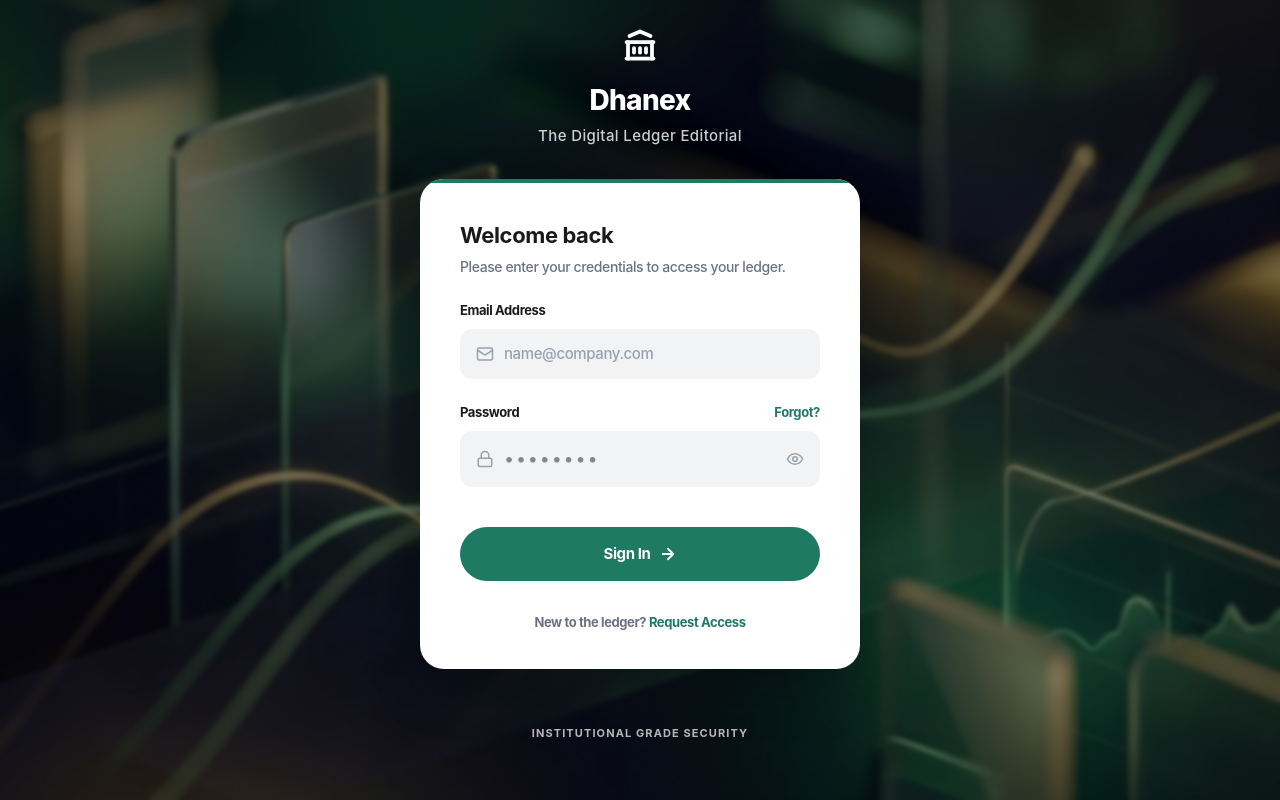
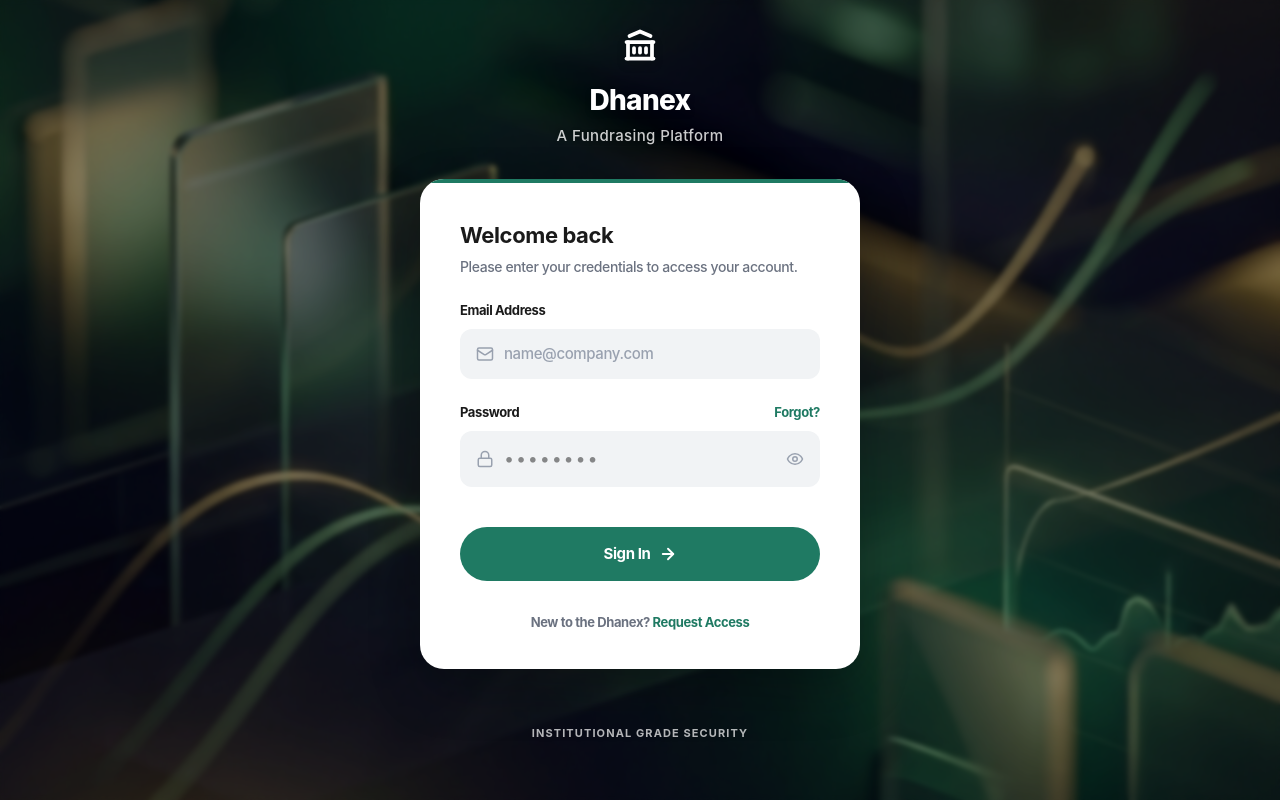
Before and after one commit to shivangchoubey/Invest-platform, a React (Vite) app in the folder frontend/: page / in a window 1280 px wide. Built offline with nearby package versions, Linux system fonts and the light colour scheme; no server answers.

Commit message:
Some Ui changes

```diff
--- a/frontend/src/pages/auth/Login.jsx
+++ b/frontend/src/pages/auth/Login.jsx
@@ -55,7 +55,7 @@ const Login = () => {
           Dhanex
         </h1>
         <p className="text-[15px] font-medium text-white/80 tracking-wide drop-shadow-sm">
-          The Digital Ledger Editorial
+          A Fundrasing Platform
         </p>
       </div>
 
@@ -70,7 +70,7 @@ const Login = () => {
             Welcome back
           </h2>
           <p className="text-[14px] text-muted mb-6 font-medium">
-            Please enter your credentials to access your ledger.
+            Please enter your credentials to access your account.
           </p>
 
           {error && (
@@ -171,7 +171,7 @@ const Login = () => {
           {/* Footer Text */}
           <div className="text-center pt-8 pb-1">
             <p className="text-[13px] font-bold text-muted">
-              New to the ledger?{" "}
+              New to the Dhanex?{" "}
               <Link to="/register" className="text-primary hover:opacity-80 transition-opacity">
                 Request Access
               </Link>
```
